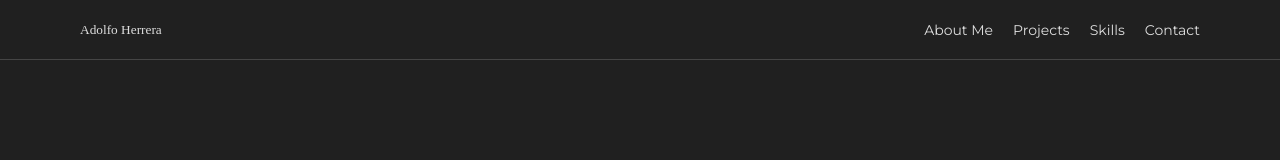
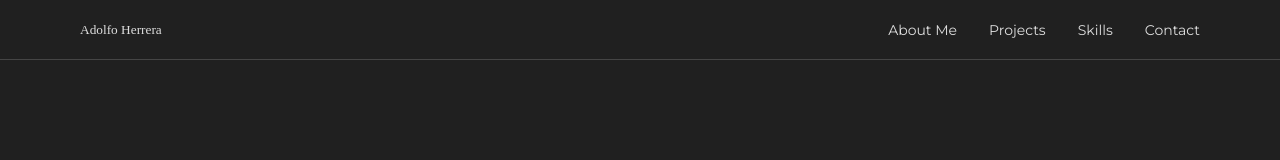
Before and after one commit to Wolfushima/portfolio, a React (Create React App) app: page / in a window 1280 px wide. Shown: the top 160 px of the page. Built offline with nearby package versions, Linux system fonts and the light colour scheme; a web font is replaced by a local one.

Commit message:
Update Header

```diff
--- a/src/components/Header.jsx
+++ b/src/components/Header.jsx
@@ -1,4 +1,4 @@
-import React, { useState } from 'react';
+import React, { useEffect, useState } from 'react';
 import scrollToId from '../utils/scrollToId';
 
 const Header = () => {
@@ -14,6 +14,17 @@ const Header = () => {
   const toggleNav = () => {
     setIsNavOpen(!isNavOpen);
   };
+
+  useEffect(() => {
+    if (isNavOpen) {
+      document.querySelector('main').addEventListener('click', toggleNav);
+      document.querySelector('footer').addEventListener('click', toggleNav);
+    }
+    return () => {
+      document.querySelector('main').removeEventListener('click', toggleNav);
+      document.querySelector('footer').removeEventListener('click', toggleNav);
+    };
+  }, [isNavOpen]);
 
   return (
     <header id="header" className="header">
--- a/src/sass/_header.scss
+++ b/src/sass/_header.scss
@@ -40,13 +40,13 @@
     align-items: center;
     justify-content: flex-end;
     list-style: none;
-    gap: 20px;
+    gap: 2rem;
     text-decoration: none;
     @include breakpoint-down(small) {
       transition: all 0.3s ease;
       flex-direction: column;
       justify-content: flex-start;
-      background: #00000094;
+      background: hsl(0deg 0% 0% / 92%);
       backdrop-filter: blur(2px);
       height: 100%;
       position: absolute;
@@ -63,10 +63,13 @@
         color: $light-text;
         border: none;
         cursor: pointer;
-        font-family: 'Manrope', sans-serif;
         font-family: 'Montserrat', sans-serif;
+        transition: all 0.3s ease;
         &:hover {
           color: darken($light-text, 5%);
+        }
+        &:hover {
+          border-bottom: 1px solid white;
         }
       }
     }
```
